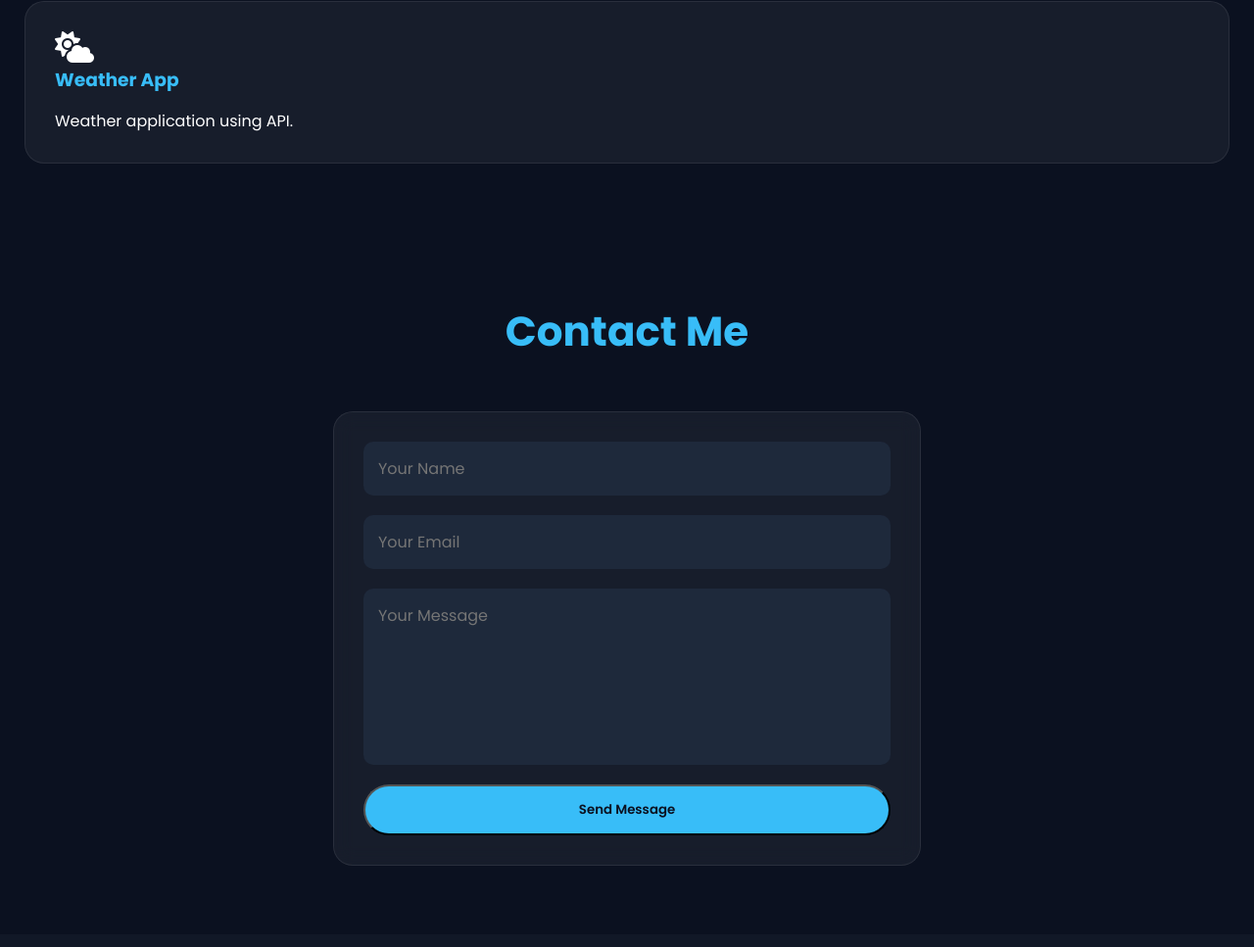
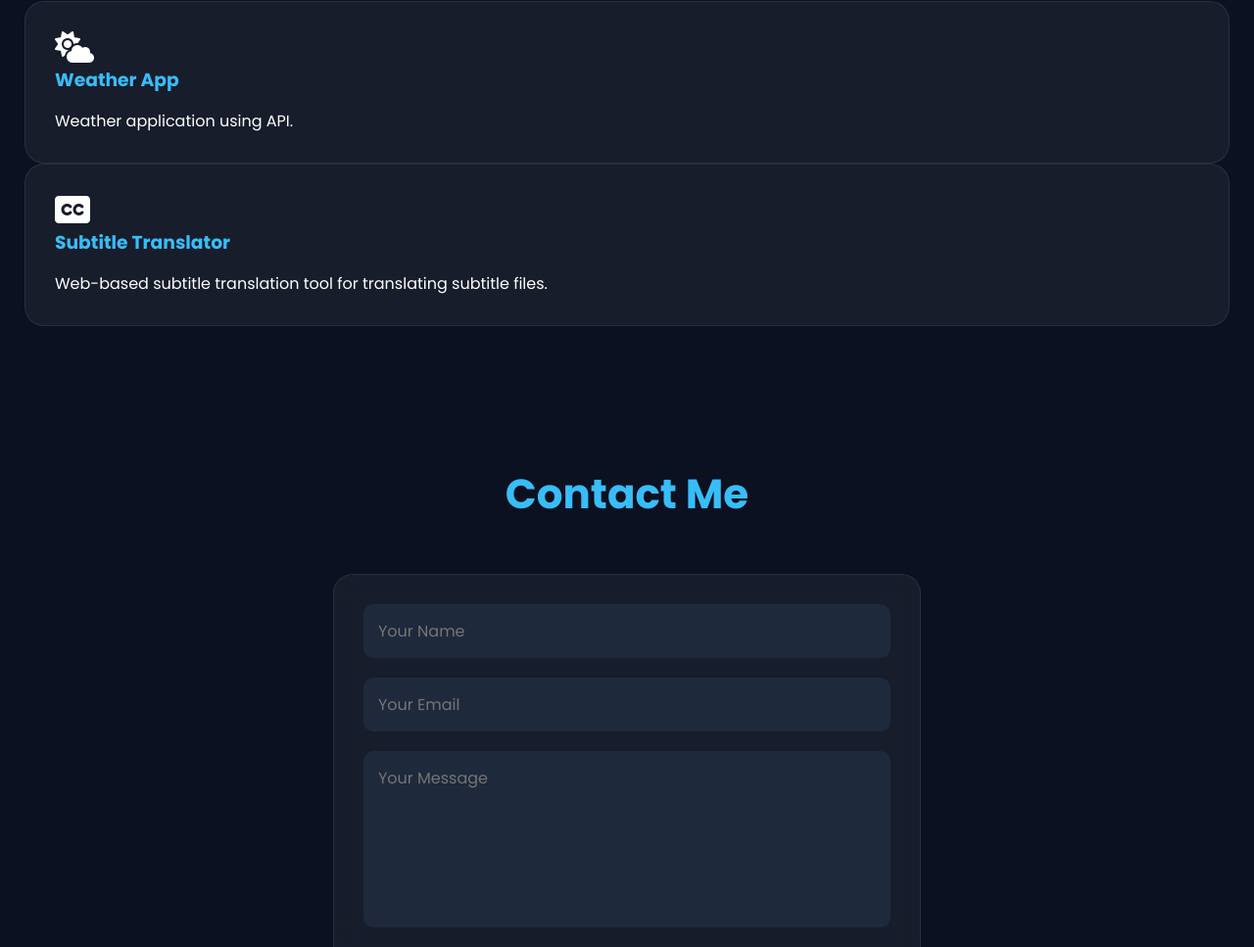
Before and after one commit to Imvisal/Portfolio-, a plain HTML site: page index.html in a window 1280 px wide. Shown: the part 2585-3552 px from the top of the page at 98% size. Drawn offline with Linux system fonts and the light colour scheme.

Commit message:
Update index.html

```diff
--- a/index.html
+++ b/index.html
@@ -195,6 +195,24 @@ About Me
 
 </div>
 
+    <a href="https://subtittle-translator.vercel.app/"
+   target="_blank"
+   class="project-link">
+
+    <div class="card">
+
+        <i class="fas fa-closed-captioning fa-2x"></i>
+
+        <h3>Subtitle Translator</h3>
+
+        <p>
+            Web-based subtitle translation tool for translating subtitle files.
+        </p>
+
+    </div>
+
+</a>
+
 </section>
 
 
```
